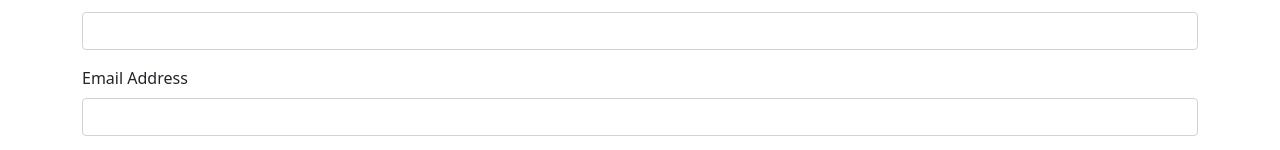
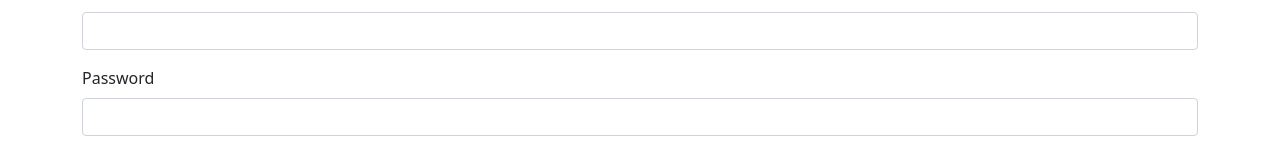
Before and after one commit to wilbertopachecob/react-vidly-app, a React (Create React App) app: page /login in a window 1280 px wide. Shown: the part 148-298 px from the top of the page. Built offline with nearby package versions, Linux system fonts and the light colour scheme.

Commit message:
refactored using joi pkg

```diff
--- a/src/components/loginForm.jsx
+++ b/src/components/loginForm.jsx
@@ -1,20 +1,26 @@
 import { useState } from "react";
 import Input from "./common/input";
+import Joi from "joi-browser";
 
 function LoginForm() {
   const [account, setAccount] = useState({ username: "", password: "" });
   const [errors, setErrors] = useState({});
+  const schema = {
+    username: Joi.string().required().label("Email Address"),
+    password: Joi.string().required().label("Password"),
+  };
 
   function validate() {
-    const errors = {};
-    if (account.username.trim() === "") {
-      errors.username = "Username is required";
+    const result = Joi.validate(account, schema, { abortEarly: false });
+    if (!result.error) {
+      return null;
     }
 
-    if (account.password.trim() === "") {
-      errors.password = "Password is required";
+    const errors = {};
+    for (const item of result.error.details) {
+      errors[item.path[0]] = item.message;
     }
-    return Object.keys(errors).length === 0 ? null : errors;
+    return errors;
   }
 
   function handleSubmit(e) {
@@ -48,7 +54,7 @@ function LoginForm() {
       <Input
         name="password"
         type="password"
-        label="Email Address"
+        label="Password"
         onChange={handleChange}
         value={account.password}
         error={errors.password}
```
